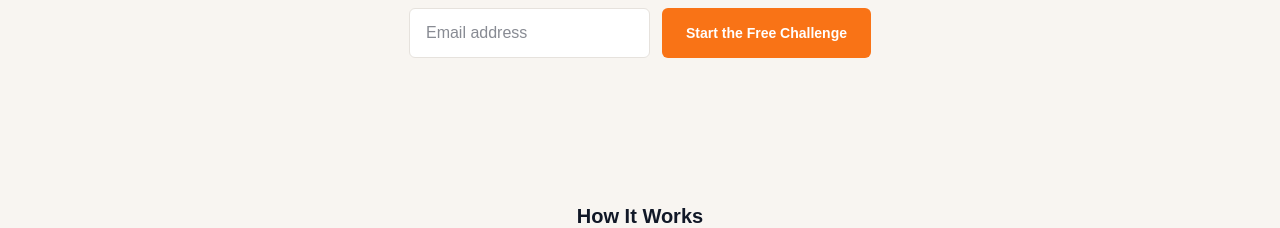
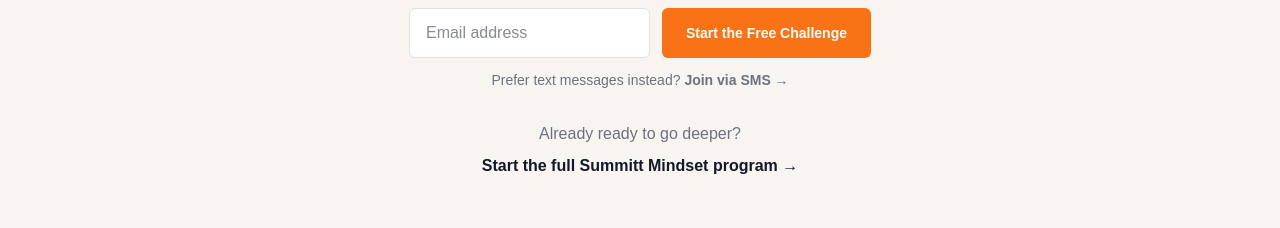
Before and after one commit to tylersummitt-jpg/Summitt-mindset, a Next.js app: page /pat-summitt-leadership-challenge in a window 1280 px wide. Shown: the part 319-547 px from the top of the page. Built offline with nearby package versions, Linux system fonts and the light colour scheme; no server answers.

Commit message:
Challenge stuff

```diff
--- a/src/app/pat-summitt-leadership-challenge/page.tsx
+++ b/src/app/pat-summitt-leadership-challenge/page.tsx
@@ -61,11 +61,31 @@ export default function PatSummittLeadershipChallengePage() {
             Start the Free Challenge
           </button>
         </form>
+        <p className="text-sm text-[var(--muted)] mt-3">
+          Prefer text messages instead?{" "}
+          <Link
+            href="/subscribe"
+            className="text-[var(--brand)] font-semibold hover:underline"
+          >
+            Join via SMS →
+          </Link>
+        </p>
         {success && (
           <p className="text-green-600 mt-4">
             You&apos;re in! Check your email for Day 1 of the challenge.
           </p>
         )}
+        <div className="mt-8 text-center">
+          <p className="text-[var(--muted)] mb-2">
+            Already ready to go deeper?
+          </p>
+          <Link
+            href="/subscribe"
+            className="text-[var(--brand)] font-semibold hover:underline"
+          >
+            Start the full Summitt Mindset program →
+          </Link>
+        </div>
       </section>
 
       {/* --------------------------------------------------
```
